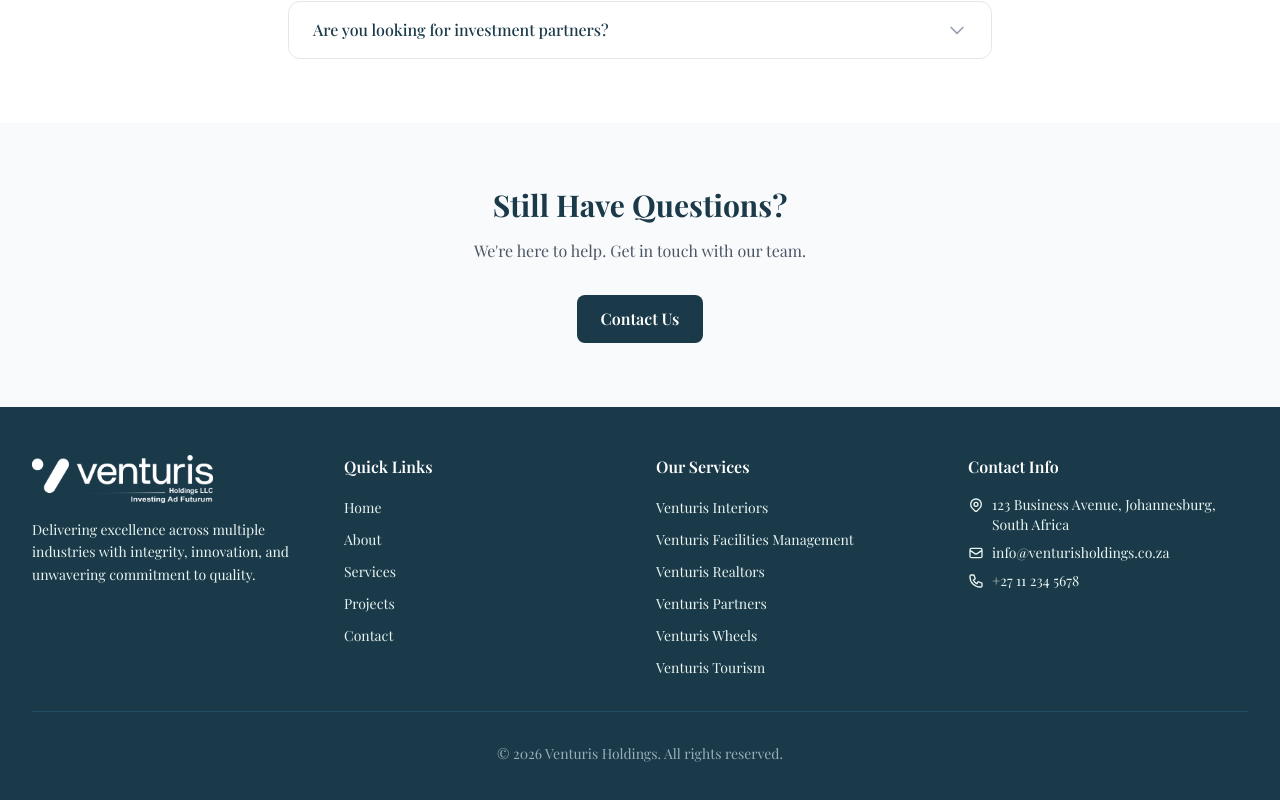
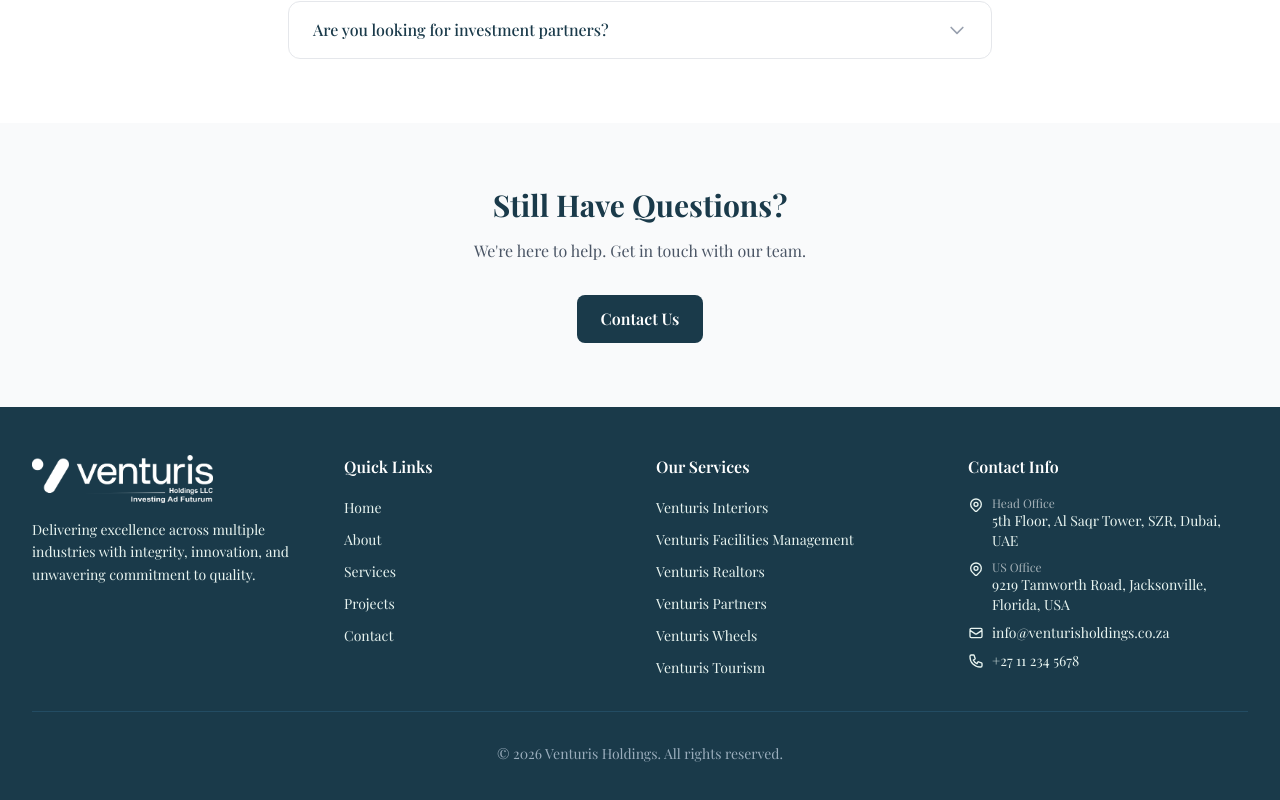
Before and after one commit to graphicsfaisal90-max/venturis-holdings, a React (Vite) app: page /faqs in a window 1280 px wide. Shown: the part 906-1706 px from the top of the page. Built offline with nearby package versions, Linux system fonts and the light colour scheme; no server answers; a web font is replaced by a local one.

Commit message:
Update addresses across site: Head Office Dubai, US Office Jacksonville

```diff
--- a/src/components/Footer.jsx
+++ b/src/components/Footer.jsx
@@ -45,7 +45,20 @@ export default function Footer() {
                   <path strokeLinecap="round" strokeLinejoin="round" strokeWidth={2} d="M17.657 16.657L13.414 20.9a1.998 1.998 0 01-2.827 0l-4.244-4.243a8 8 0 1111.314 0z" />
                   <path strokeLinecap="round" strokeLinejoin="round" strokeWidth={2} d="M15 11a3 3 0 11-6 0 3 3 0 016 0z" />
                 </svg>
-                <span>123 Business Avenue, Johannesburg, South Africa</span>
+                <div>
+                  <span className="text-white/60 text-xs block">Head Office</span>
+                  <span>5th Floor, Al Saqr Tower, SZR, Dubai, UAE</span>
+                </div>
+              </li>
+              <li className="flex items-start gap-2">
+                <svg className="w-4 h-4 mt-0.5 shrink-0" fill="none" stroke="currentColor" viewBox="0 0 24 24">
+                  <path strokeLinecap="round" strokeLinejoin="round" strokeWidth={2} d="M17.657 16.657L13.414 20.9a1.998 1.998 0 01-2.827 0l-4.244-4.243a8 8 0 1111.314 0z" />
+                  <path strokeLinecap="round" strokeLinejoin="round" strokeWidth={2} d="M15 11a3 3 0 11-6 0 3 3 0 016 0z" />
+                </svg>
+                <div>
+                  <span className="text-white/60 text-xs block">US Office</span>
+                  <span>9219 Tamworth Road, Jacksonville, Florida, USA</span>
+                </div>
               </li>
               <li className="flex items-center gap-2">
                 <svg className="w-4 h-4 shrink-0" fill="none" stroke="currentColor" viewBox="0 0 24 24">
--- a/src/pages/Contact.jsx
+++ b/src/pages/Contact.jsx
@@ -170,7 +170,16 @@ export default function Contact() {
                   </div>
                   <div>
                     <h3 className="font-semibold text-brand-dark mb-1">Address</h3>
-                    <p className="text-gray-600">123 Business Avenue<br />Sandton, Johannesburg<br />South Africa</p>
+                    <p className="text-gray-600">
+                      <span className="font-medium text-brand-teal">Head Office:</span><br />
+                      5th Floor, Al Saqr Tower, SZR<br />
+                      Dubai, UAE
+                    </p>
+                    <p className="text-gray-600 mt-2">
+                      <span className="font-medium text-brand-teal">US Office:</span><br />
+                      9219 Tamworth Road<br />
+                      Jacksonville, Florida, USA
+                    </p>
                   </div>
                 </div>
 
```
